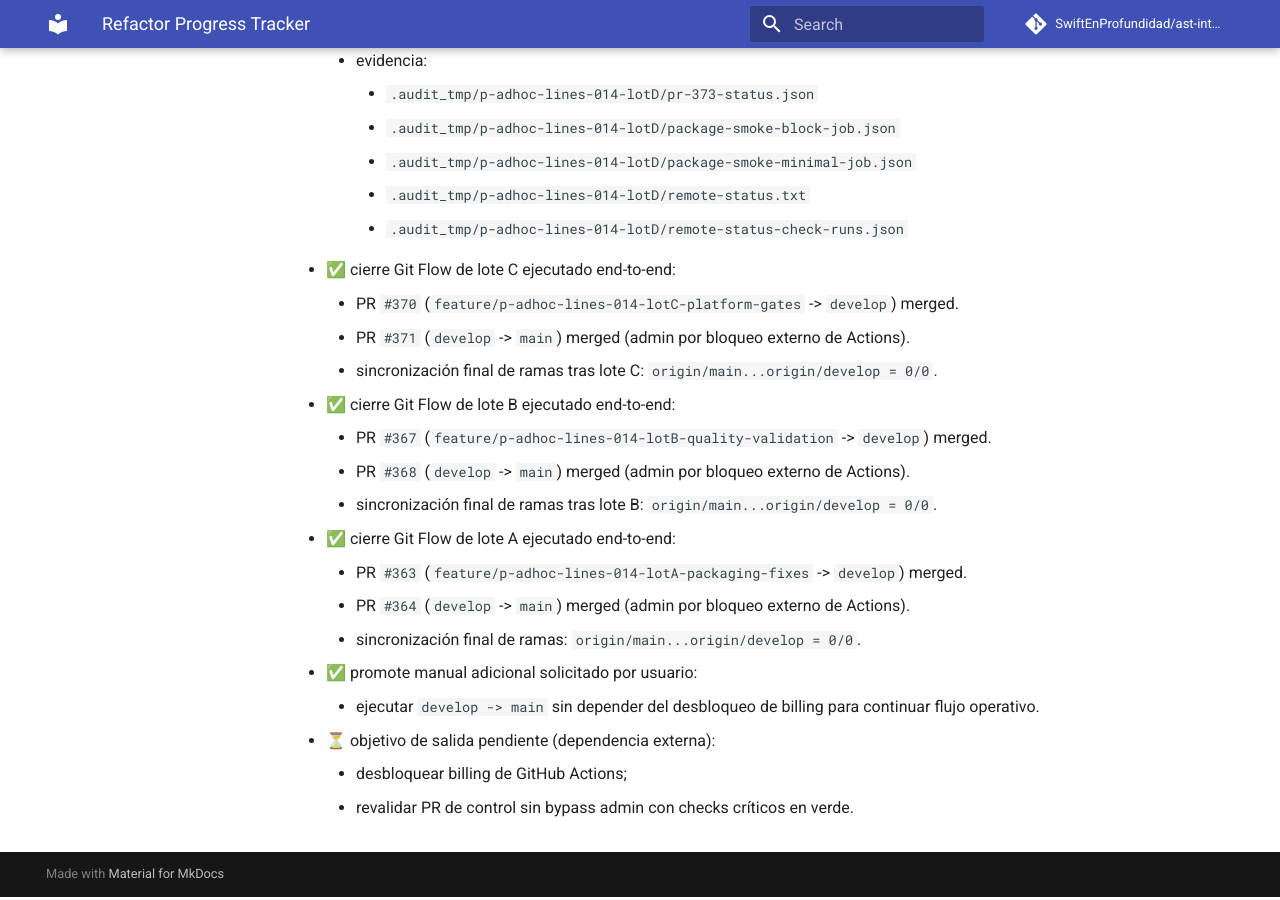
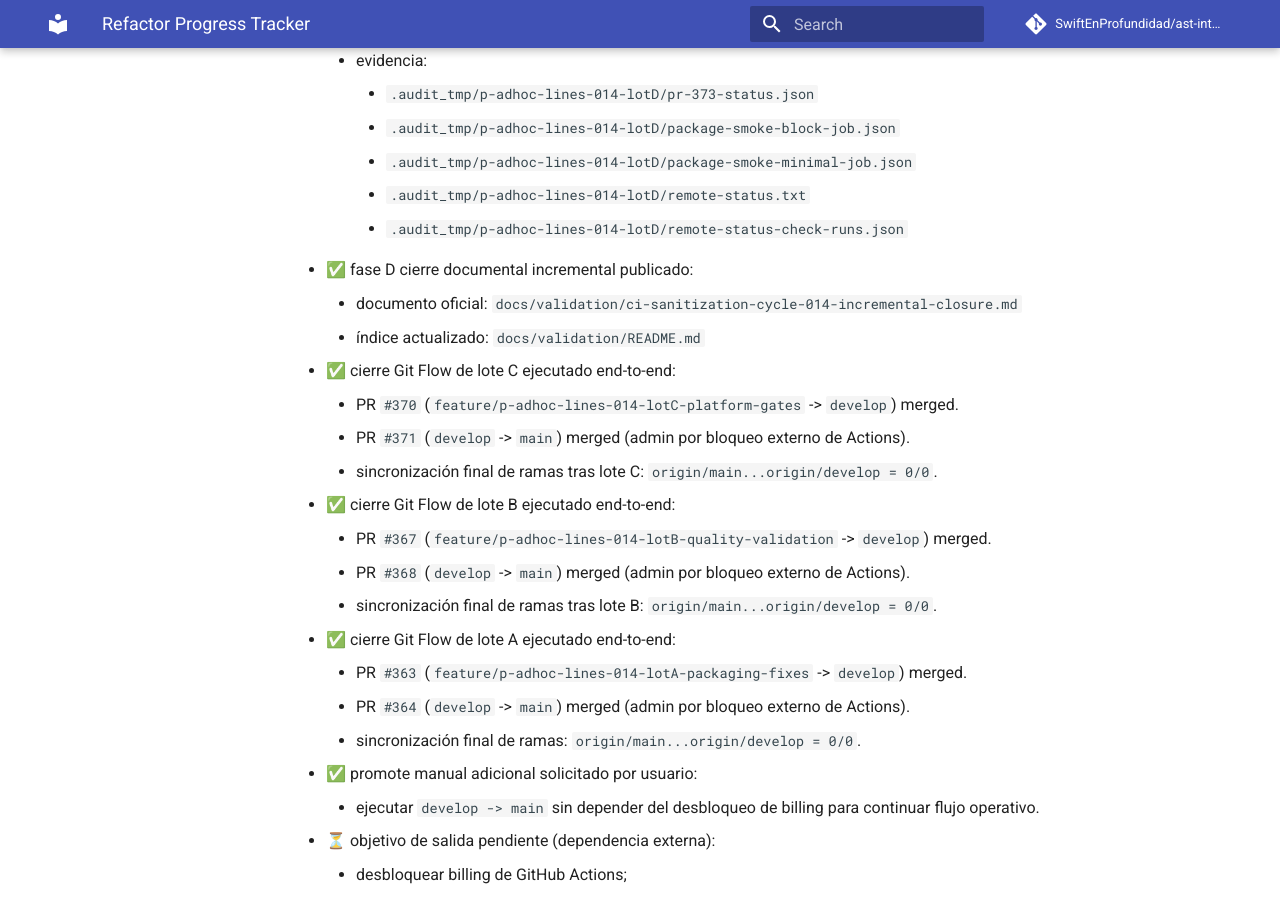
Before and after one commit to SwiftEnProfundidad/ast-intelligence-hooks, an MkDocs documentation site: the page built from docs/REFRACTOR_PROGRESS.md, in a window 1280 px wide and 900 px high, scrolled down 7520 px. Built offline with MkDocs 1.6.1 and Material for MkDocs 9.7.7, drawn with Linux system fonts in a browser that asks for light colours; comment, search, counter and statistics services are not loaded; some of the changed text lies outside the part shown.

Commit message:
docs(ci): publish cycle 014 incremental closure report

```diff
--- a/docs/REFRACTOR_PROGRESS.md
+++ b/docs/REFRACTOR_PROGRESS.md
@@ -30,8 +30,8 @@ Plan base visible para seguimiento previo y durante la implementacion.
 
 ### Fase D — Package Smoke + Security
 - ✅ `F014.D.T1` Consolidar validacion final de package smoke y estado security/snyk.
-- 🚧 `F014.D.T2` Publicar cierre documental incremental del ciclo 014.
-- ⏳ `F014.D.T3` Cierre Git Flow final de fase D (`develop -> main`) y sincronizacion.
+- ✅ `F014.D.T2` Publicar cierre documental incremental del ciclo 014.
+- 🚧 `F014.D.T3` Cierre Git Flow final de fase D (`develop -> main`) y sincronizacion.
 
 ## Estado actual
 - ✅ `HYG.T1` Inventario completo de markdowns, artefactos y carpetas huérfanas.
@@ -119,7 +119,7 @@ Plan base visible para seguimiento previo y durante la implementacion.
     - menú `1` refleja severidad y top violaciones con rutas clicables actualizadas
 
 ## Siguiente paso operativo
-- 🚧 Ejecutar `F014.D.T2` para publicar cierre documental incremental del ciclo 014.
+- 🚧 Ejecutar `F014.D.T3` para cierre Git Flow final de fase D y sincronizacion total.
 
 ## Backlog global restante
 - ✅ `P-ADHOC-LINES-012` Cierre final del ciclo enterprise:
@@ -216,6 +216,9 @@ Plan base visible para seguimiento previo y durante la implementacion.
         - `.audit_tmp/p-adhoc-lines-014-lotD/package-smoke-minimal-job.json`
         - `.audit_tmp/p-adhoc-lines-014-lotD/remote-status.txt`
         - `.audit_tmp/p-adhoc-lines-014-lotD/remote-status-check-runs.json`
+  - ✅ fase D cierre documental incremental publicado:
+    - documento oficial: `docs/validation/ci-sanitization-cycle-014-incremental-closure.md`
+    - índice actualizado: `docs/validation/README.md`
   - ✅ cierre Git Flow de lote C ejecutado end-to-end:
     - PR `#370` (`feature/p-adhoc-lines-014-lotC-platform-gates` -> `develop`) merged.
     - PR `#371` (`develop` -> `main`) merged (admin por bloqueo externo de Actions).
--- a/docs/validation/README.md
+++ b/docs/validation/README.md
@@ -24,6 +24,7 @@ Keep these as source-of-truth operational references:
 - `enterprise-detection-revalidation-cycle-012.md`
 - `post-merge-main-stability-note.md`
 - `ci-sanitization-plan-cycle-014.md`
+- `ci-sanitization-cycle-014-incremental-closure.md`
 - `post-merge-detection-audit-report.md`
 - `legacy-parity-gap-analysis.md`
 
```
Also changed, not shown: docs/validation/ci-sanitization-cycle-014-incremental-closure.md (added, +69 -0 lines).
